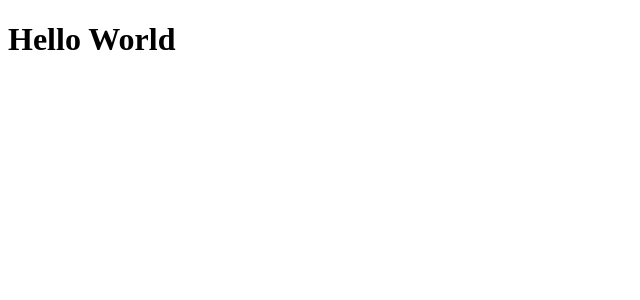
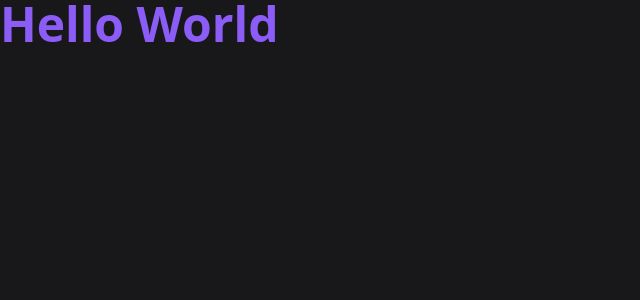
Before and after one commit to JoshyyDev/event-platform, a React (Vite) app: page / in a window 1280 px wide. Shown: the top 300 px of the page, without its empty margins (0-640 px from the left). Built offline with nearby package versions, Linux system fonts and the light colour scheme.

Commit message:
confiruando base tailwindcss

```diff
--- a/src/App.tsx
+++ b/src/App.tsx
@@ -1,7 +1,6 @@
 function App() {
-
   return (
-    <h1>Hello World</h1>
+    <h1 className="text-5xl font-bold text-violet-500">Hello World</h1>
   )
 }
 
--- a/src/main.tsx
+++ b/src/main.tsx
@@ -1,6 +1,8 @@
 import React from 'react'
 import ReactDOM from 'react-dom/client'
 import App from './App'
+
+import './styles/global.css'
 
 ReactDOM.createRoot(document.getElementById('root')!).render(
   <React.StrictMode>
--- a/src/styles/global.css
+++ b/src/styles/global.css
@@ -1,3 +1,7 @@
 @tailwind base;
 @tailwind components;
 @tailwind utilities;
+
+body {
+    @apply bg-zinc-900 text-zinc-100
+}
```
